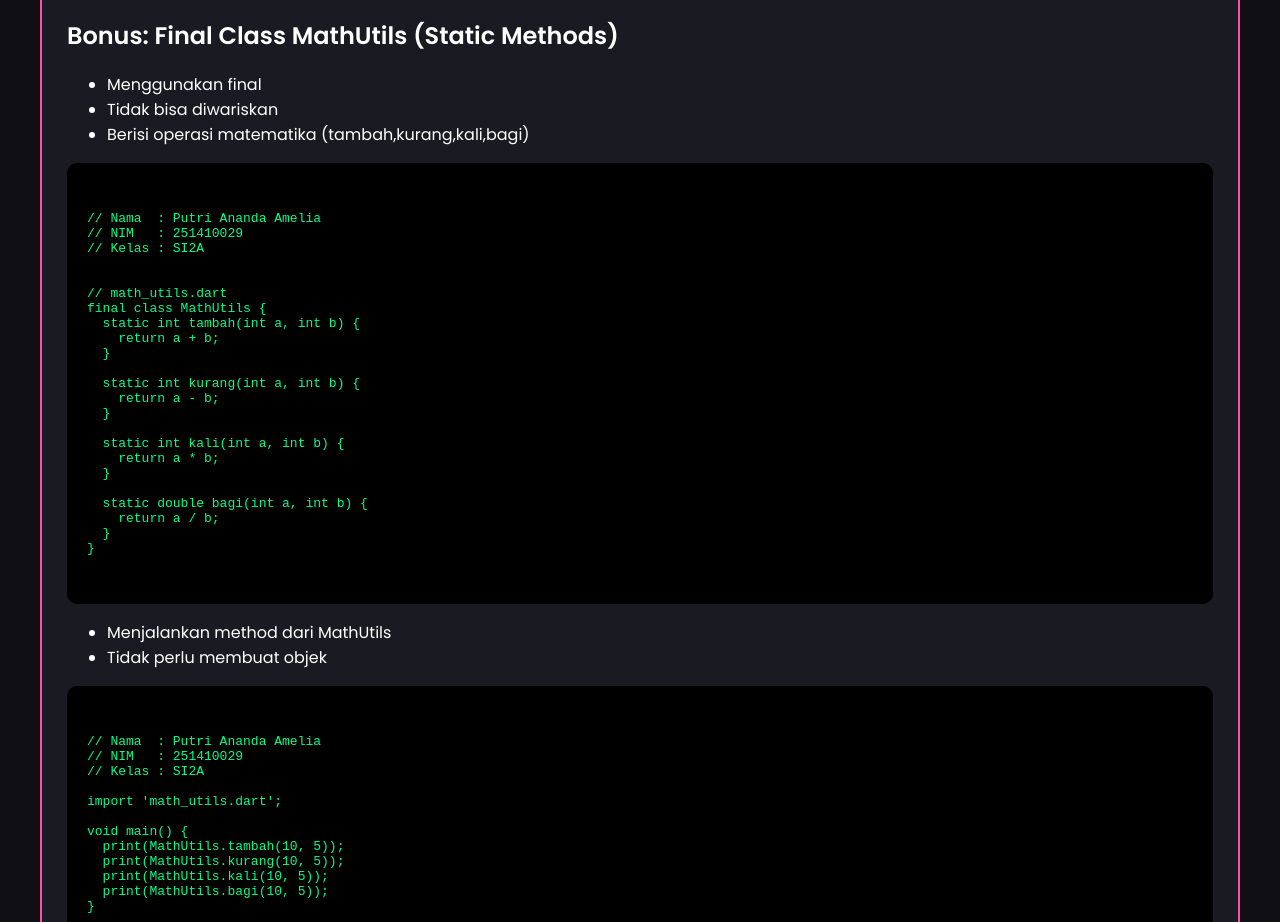
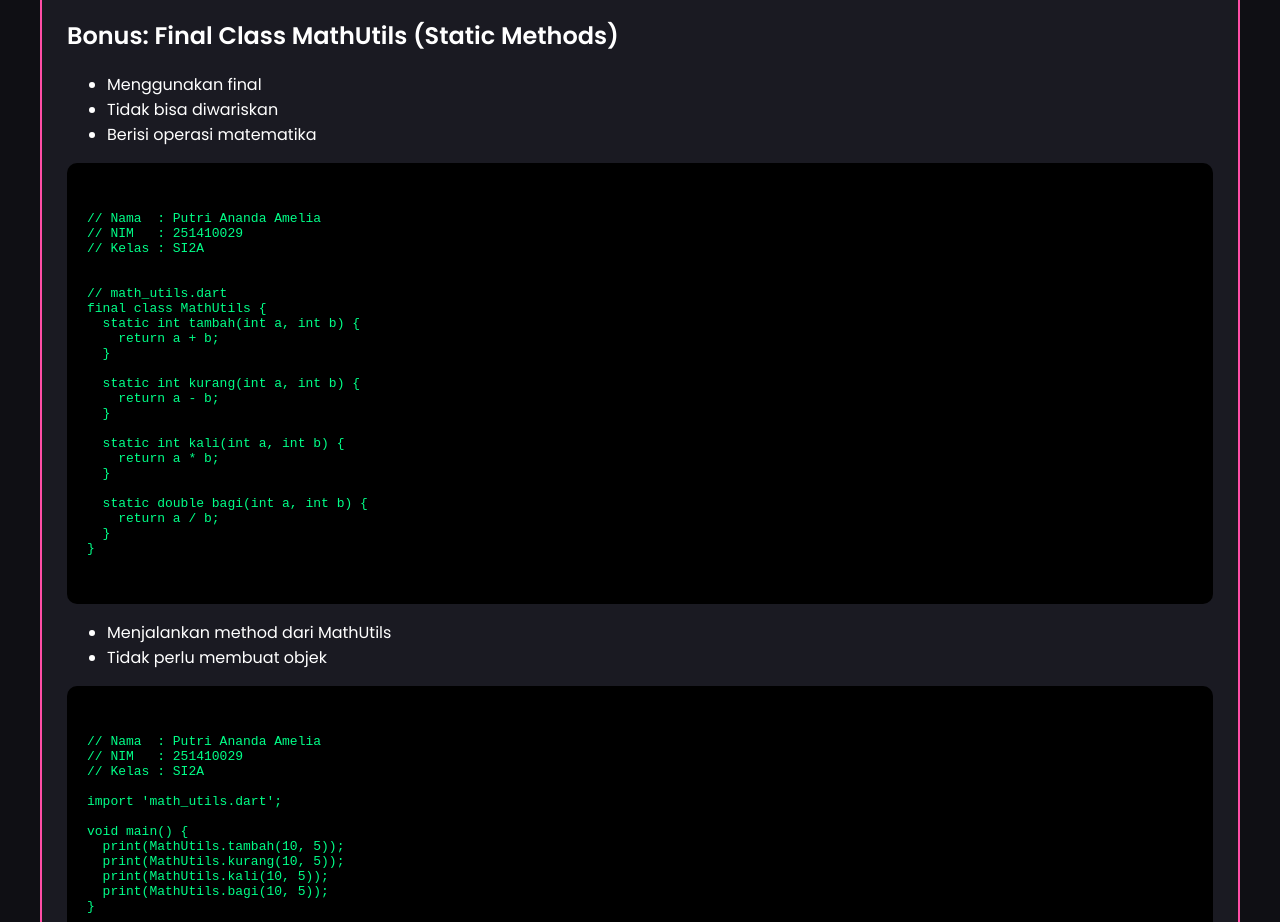
Before and after one commit to putrianandamelia/PutriAnanda.github.io, a plain HTML site: page tugas5/index.html in a window 1280 px wide. Shown: the part 10520-11442 px from the top of the page. Drawn offline with Linux system fonts and the light colour scheme.

Commit message:
Update index.html

```diff
--- a/tugas5/index.html
+++ b/tugas5/index.html
@@ -718,7 +718,7 @@ Klik Lihat Output
 <ul>
 <li>Menggunakan final</li>
 <li>Tidak bisa diwariskan</li>
-<li>Berisi operasi matematika (tambah,kurang,kali,bagi)</li>
+<li>Berisi operasi matematika</li>
 </ul>
 </p>
 
```
